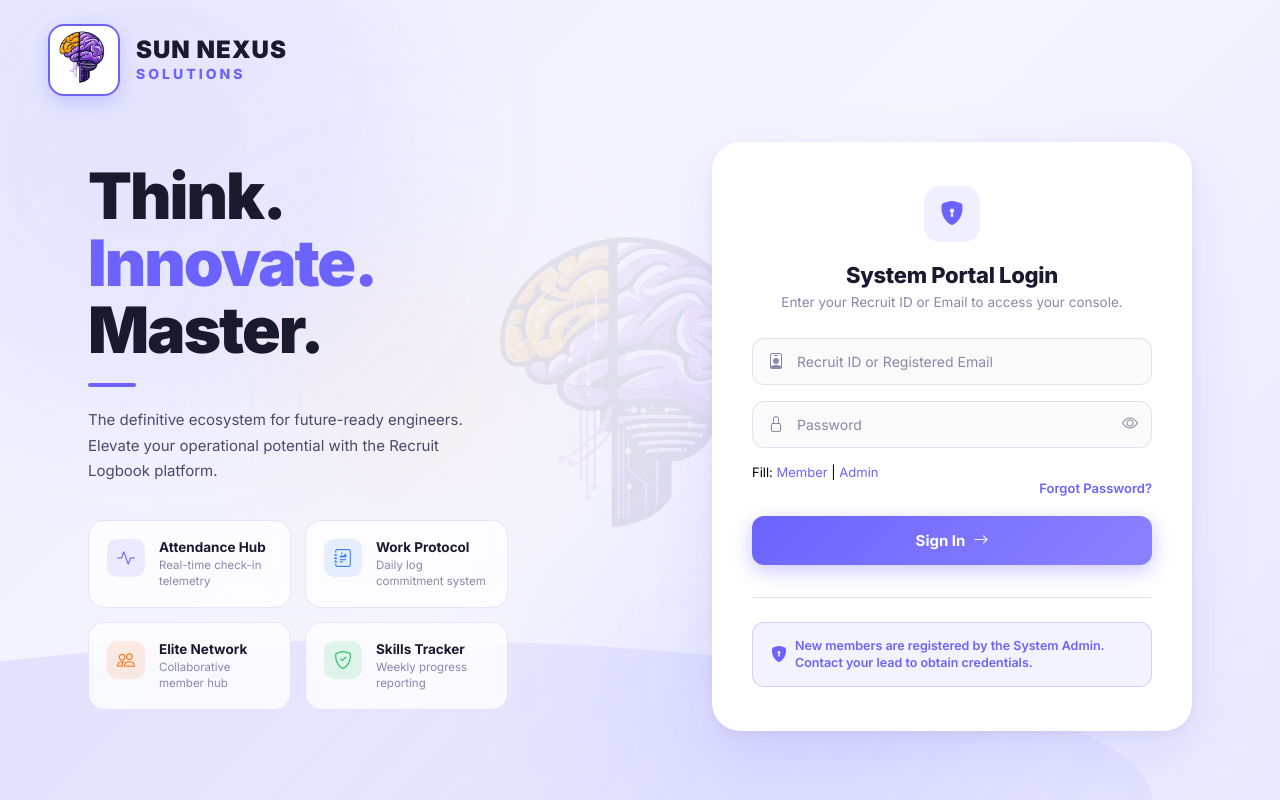
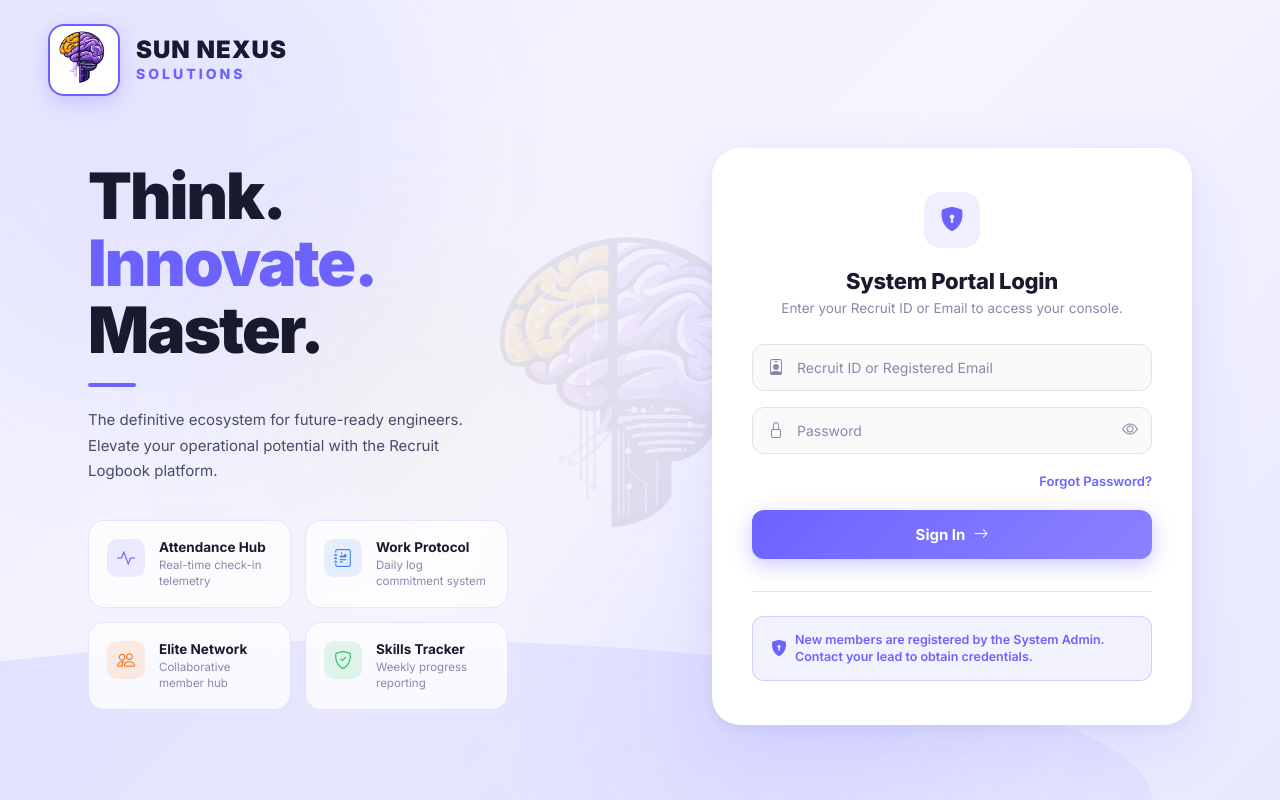
Before and after one commit to sunnexussolutions/Recruit-log-book, a website: page index.html in a window 1280 px wide. Drawn offline with nearby package versions, Linux system fonts and the light colour scheme.

Commit message:
Remove quick fill links from login page

```diff
--- a/index.html
+++ b/index.html
@@ -526,14 +526,8 @@
             <i class="bi bi-eye"></i>
           </button>
         </div>
-        <div class="d-flex justify-content-between align-items-center mb-3" style="font-size:13px;">
-          <div class="d-flex gap-2 align-items-center">
-            <span class="text-muted">Fill:</span>
-            <a href="#" onclick="quickFill('member')" class="fw-bold" style="color:var(--purple); text-decoration:none;">Member</a>
-            <span class="text-muted">|</span>
-            <a href="#" onclick="quickFill('admin')" class="fw-bold" style="color:var(--purple); text-decoration:none;">Admin</a>
-          </div>
-          <div class="forgot-link m-0"><a href="#">Forgot Password?</a></div>
+        <div class="forgot-link" style="margin-bottom: 20px;">
+          <a href="#">Forgot Password?</a>
         </div>
         <button class="btn-login" id="loginBtn" onclick="handleLogin()">
           Sign In <i class="bi bi-arrow-right"></i>
```
Also changed, not shown: login.html (+2 -8 lines), www/index.html (+2 -8 lines), www/login.html (+2 -8 lines), 3 other files.
